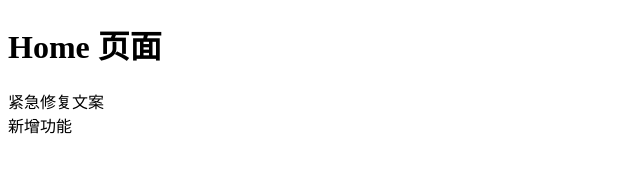
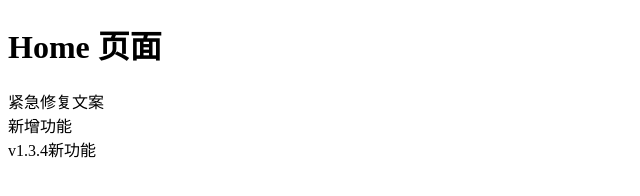
Before and after one commit to katteXu/git-pro, a plain HTML site: page home.html in a window 1280 px wide. Shown: the whole page, without its empty margins (0-640 px from the left). Drawn offline with Linux system fonts and the light colour scheme.

Commit message:
home 新功能v1.3.4

```diff
--- a/home.html
+++ b/home.html
@@ -12,6 +12,7 @@
     <h1>Home 页面</h1>
     <div>紧急修复文案</div>
     <div>新增功能</div>
+    <div>v1.3.4新功能</div>
 </body>
 
 </html>
```
